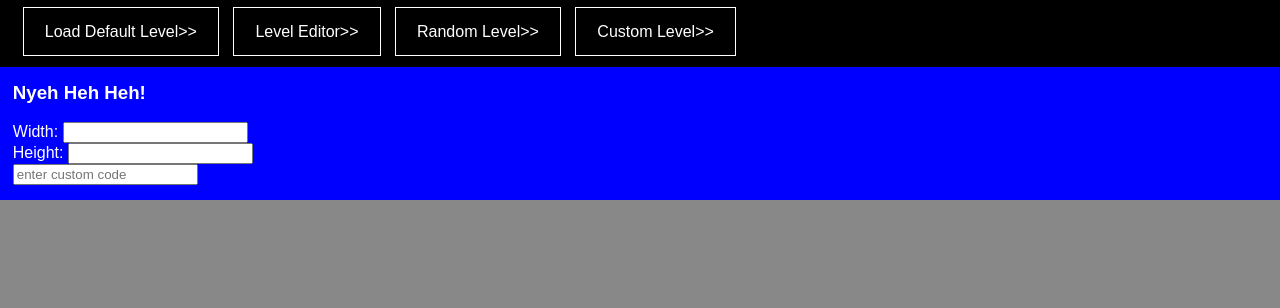
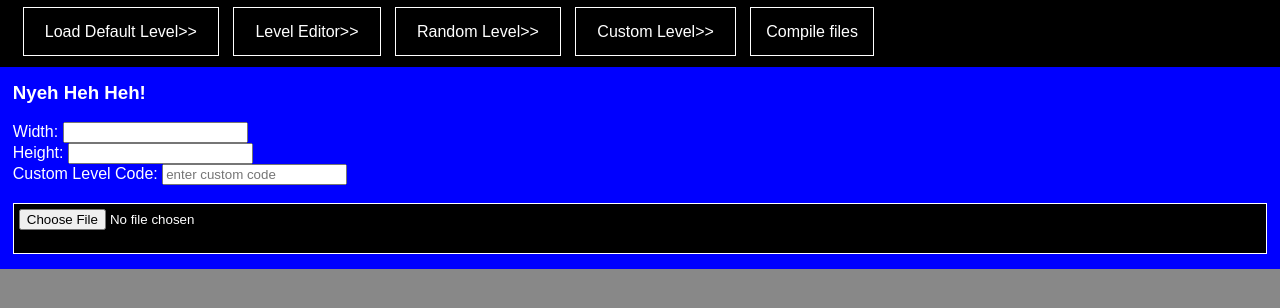
Before and after one commit to Mythius/UndertileApp, a plain HTML site: page index.html in a window 1280 px wide. Shown: the part 76-384 px from the top of the page. Drawn offline with Linux system fonts and the light colour scheme.

Commit message:
Updated index.html

```diff
--- a/index.html
+++ b/index.html
@@ -39,6 +39,10 @@
             nav li:hover{
                 background-color: #444;
             }
+            nav a{
+                color: white;
+                text-decoration: none;
+            }
             button{
                 border: 0;
                 outline: 0;
@@ -59,8 +63,22 @@
             div div{
                 display: block;
             }
+            upload{
+                background-color: black;
+                padding: 5px;
+                border: 1px solid white;
+                display: block;
+            }
+            upload button{
+                background-color: gray;
+                color: black;
+            }
+            upload button:hover{
+                background-color: white;
+            }
         </style>
         <script src=xml.js></script>
+        <script src=upload.js></script>
     </head>
     <body>
         <h1 class=a>Welcome to Undertile</h1>
@@ -70,6 +88,7 @@
                 <li><button id=le>Level Editor>></button></li>
                 <li><button id=r>Random Level>></button></li>
                 <li><button id=c>Custom Level>></button></li>
+                <li><a href=compiler.html>Compile files</a></li>
             </ul>
         </nav>
         <main class=a>
@@ -77,8 +96,15 @@
             Width: <input id=w><br>
             Height: <input id=h><br>
             <div>
-                <input id=cc placeholder='enter custom code'>
+                Custom Level Code: <input id=cc placeholder='enter custom code'>
             </div>
+            <br>
+            <upload>
+                <input id=f type=file accept='.myt'>
+                <br><br>
+                <ul>
+                </ul>
+            </upload>
         </main>
         <script>
             var href='game.html?';
@@ -88,7 +114,7 @@
             }
             obj('#d').addEventListener('click',function(){
                 var a;
-                xml('https://rawgit.com/Mythius/UndertileApp/master/levels.txt',function(e){
+                xml('default.myt',function(e){
                     a=e.split('\n');
                     href+=a[random(0,a.length)];
                     location.href=href;
@@ -120,6 +146,7 @@
                 var c=obj('#cc').value;
                 location.href=a+c;
             });
+            obj('#f').addEventListener('change',readSingleFile,false);
         </script>
     </body>
 </html>
```
